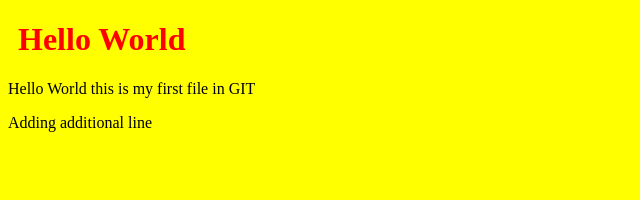
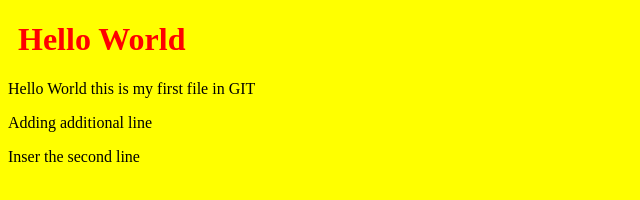
Before and after one commit to cyriaclukose/git-revise, a plain HTML site: page index.html in a window 1280 px wide. Shown: the whole page, without its empty margins (0-640 px from the left). Drawn offline with Linux system fonts and the light colour scheme.

Commit message:
adding second line to index.html

```diff
--- a/index.html
+++ b/index.html
@@ -8,4 +8,5 @@
 <h1>Hello World</h1>
 <p>Hello World this is my first file in GIT</p>
 <P>Adding additional line </p>
+<p>Inser the second line</p>
 </body>
```
